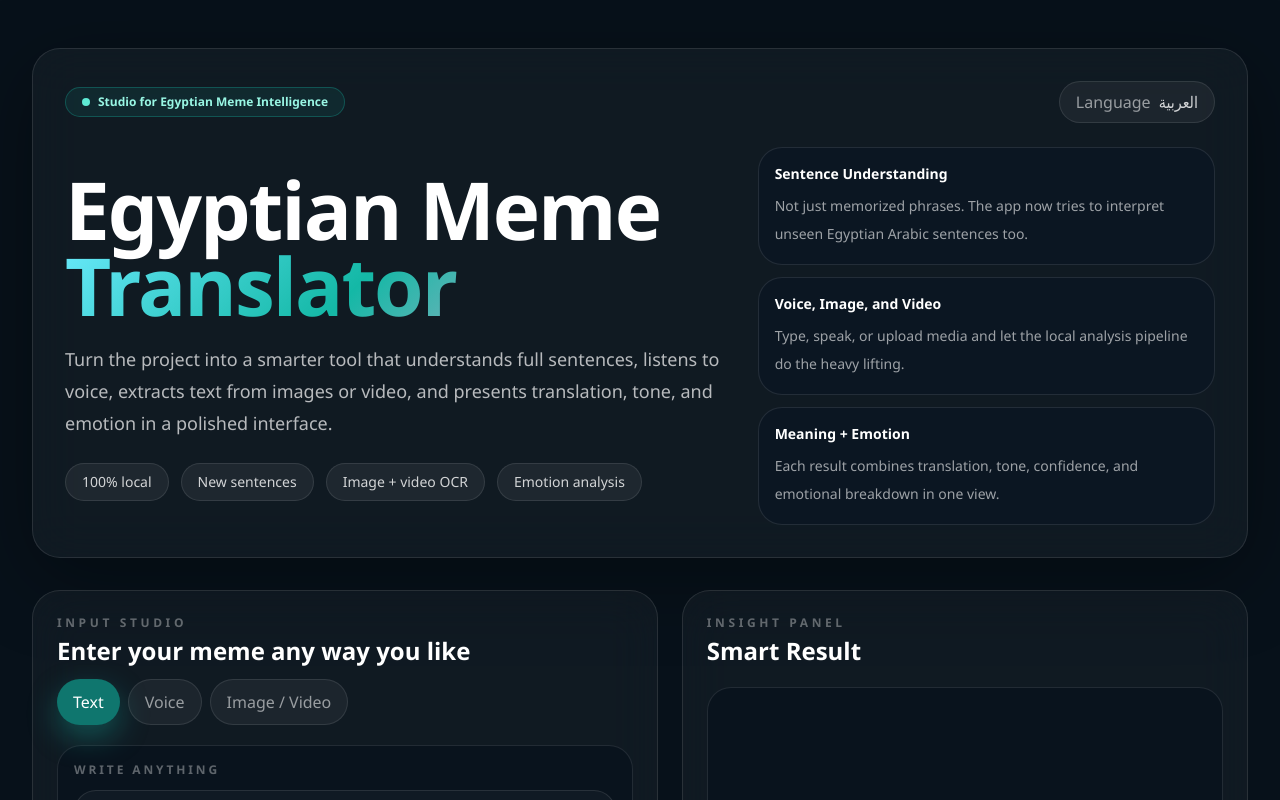
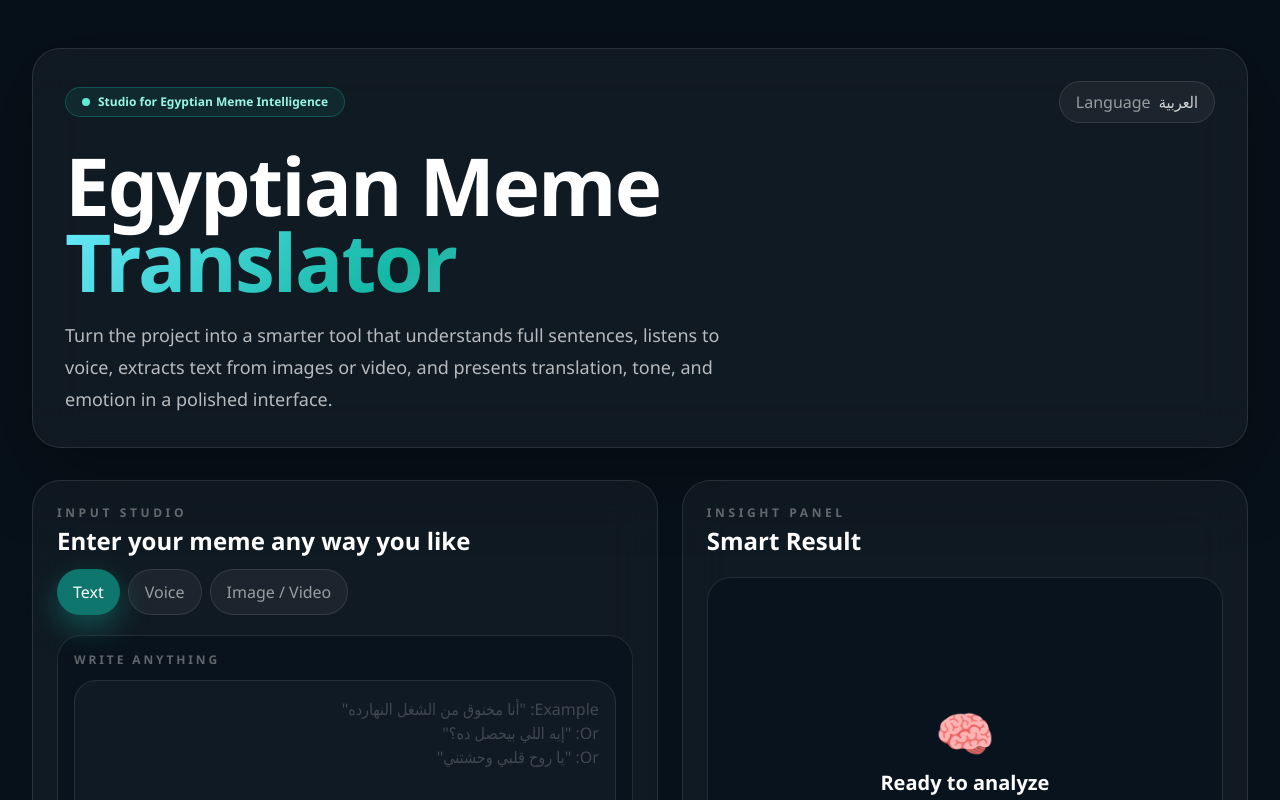
Before and after one commit to mahmoud0004/masri-meme, a Next.js app: page / in a window 1280 px wide. Shown: the top 800 px of the page. Built offline with nearby package versions, Linux system fonts and the light colour scheme.

Commit message:
Remove hero feature cards

```diff
--- a/app/page.tsx
+++ b/app/page.tsx
@@ -42,21 +42,6 @@ const UI_COPY = {
     titleAccent: "Translator",
     hero:
       "Turn the project into a smarter tool that understands full sentences, listens to voice, extracts text from images or video, and presents translation, tone, and emotion in a polished interface.",
-    chips: ["100% local", "New sentences", "Image + video OCR", "Emotion analysis"],
-    featureCards: [
-      {
-        title: "Sentence Understanding",
-        body: "Not just memorized phrases. The app now tries to interpret unseen Egyptian Arabic sentences too.",
-      },
-      {
-        title: "Voice, Image, and Video",
-        body: "Type, speak, or upload media and let the local analysis pipeline do the heavy lifting.",
-      },
-      {
-        title: "Meaning + Emotion",
-        body: "Each result combines translation, tone, confidence, and emotional breakdown in one view.",
-      },
-    ],
     inputStudio: "Input Studio",
     inputTitle: "Enter your meme any way you like",
     tabText: "Text",
@@ -156,21 +141,6 @@ const UI_COPY = {
     titleAccent: "الميمز المصرية",
     hero:
       "خلّينا نحوّل المشروع إلى أداة أذكى تفهم الجمل، تلتقط الكلام من الصوت، تستخرج النص من الصور أو الفيديو، وتعرض الترجمة والنبرة والمشاعر في واجهة احترافية.",
-    chips: ["محلي 100%", "جمل جديدة", "OCR للصورة والفيديو", "تحليل مشاعر"],
-    featureCards: [
-      {
-        title: "فهم الجمل",
-        body: "ليس مجرد عبارات محفوظة، بل محاولة لفهم الجمل المصرية الجديدة أيضًا.",
-      },
-      {
-        title: "صوت وصورة وفيديو",
-        body: "اكتب أو اتكلم أو ارفع وسائط، وسيكمل التحليل المحلي باقي المهمة.",
-      },
-      {
-        title: "معنى + مشاعر",
-        body: "كل نتيجة تجمع بين الترجمة والنبرة والثقة وتحليل المشاعر في مكان واحد.",
-      },
-    ],
     inputStudio: "منطقة الإدخال",
     inputTitle: "أدخل الميم بأي طريقة تحبها",
     tabText: "نص",
@@ -596,7 +566,7 @@ export default function Home() {
             </button>
           </div>
 
-          <div className="grid gap-8 lg:grid-cols-[1.3fr_.9fr] lg:items-center">
+          <div className="grid gap-8 lg:grid-cols-1 lg:items-center">
             <div className={textAlignClass}>
               <h1 className="max-w-3xl text-[clamp(2.4rem,7vw,5rem)] font-black leading-[0.95] tracking-tight">
                 {copy.titleLead}
@@ -606,29 +576,6 @@ export default function Home() {
               </h1>
 
               <p className="mt-5 max-w-2xl text-base leading-8 text-white/70 sm:text-lg">{copy.hero}</p>
-
-              <div className="mt-6 flex flex-wrap gap-3">
-                {copy.chips.map((chip) => (
-                  <div key={chip} className="rounded-full border border-white/10 bg-white/6 px-4 py-2 text-sm text-white/80">
-                    {chip}
-                  </div>
-                ))}
-              </div>
-            </div>
-
-            <div className="grid gap-3 sm:grid-cols-3 lg:grid-cols-1">
-              {copy.featureCards.map((card, index) => (
-                <motion.div
-                  key={card.title}
-                  initial={{ opacity: 0, y: 10 }}
-                  animate={{ opacity: 1, y: 0 }}
-                  transition={{ delay: 0.15 + index * 0.08 }}
-                  className={`rounded-3xl border border-white/10 bg-[#0B1622] p-4 ${textAlignClass}`}
-                >
-                  <p className="mb-2 text-sm font-black text-white">{card.title}</p>
-                  <p className="text-sm leading-7 text-white/60">{card.body}</p>
-                </motion.div>
-              ))}
             </div>
           </div>
         </motion.section>
```
